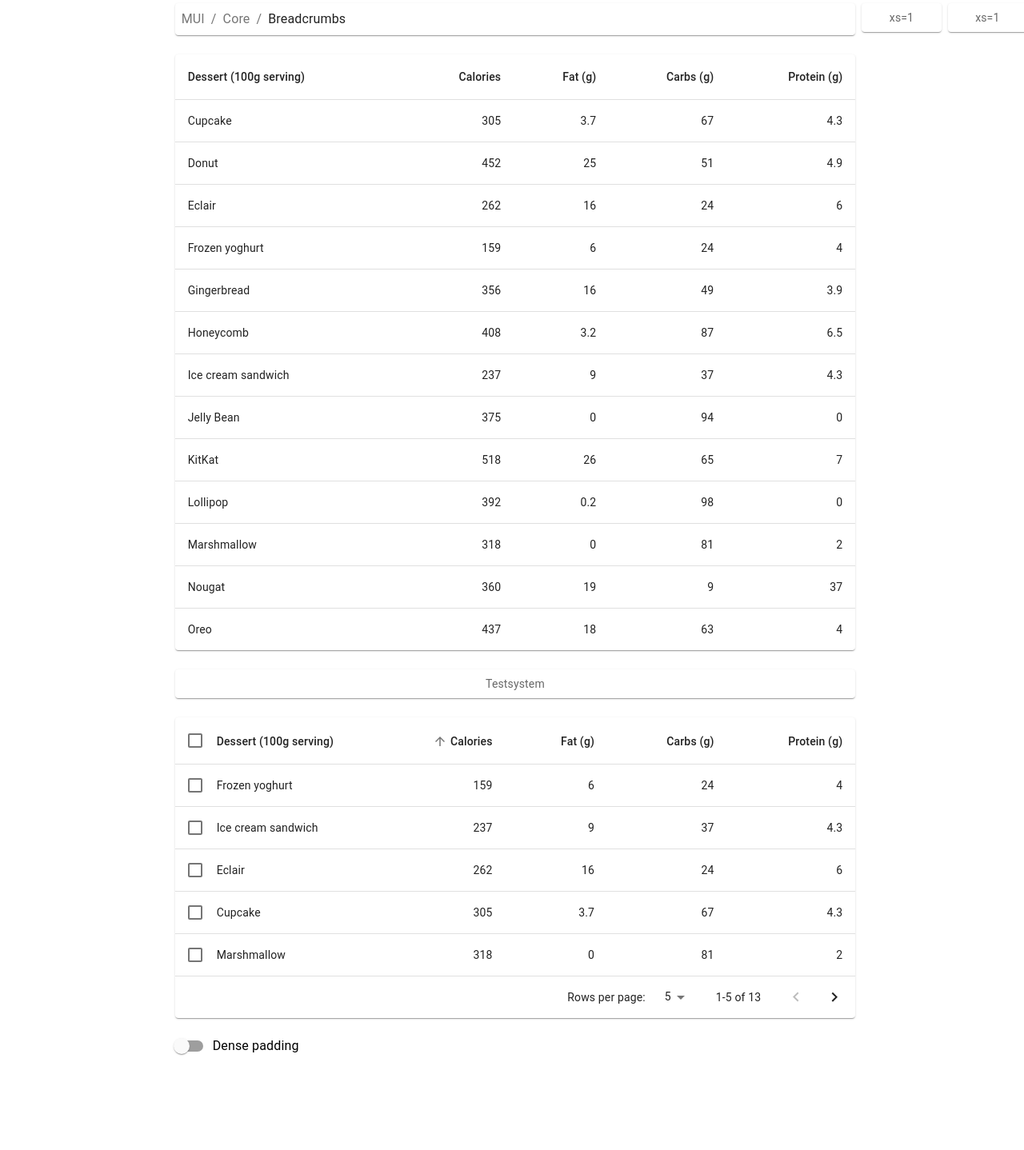
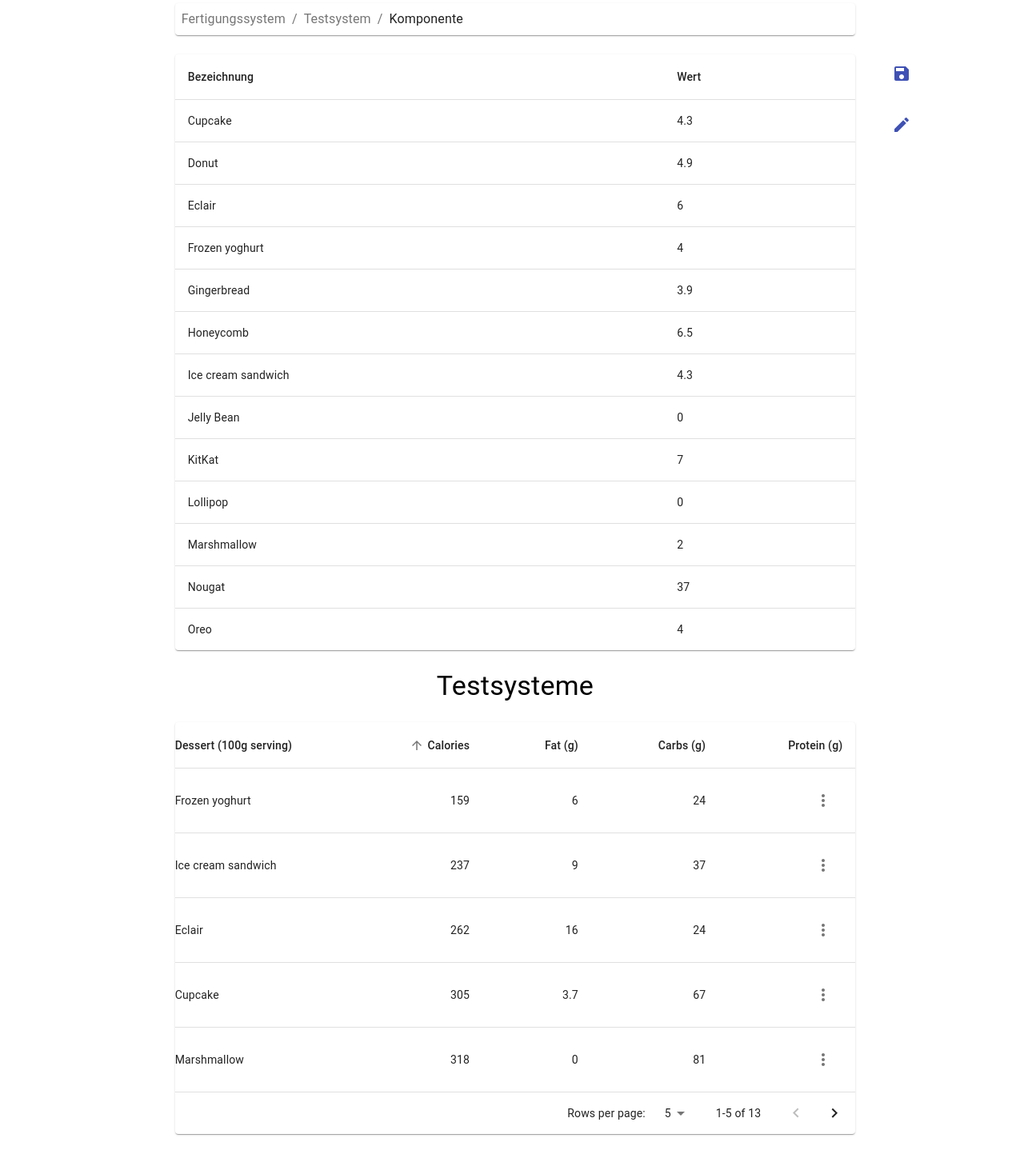
Before and after one commit to DerKarums/EquiDatApp, a React (Create React App) app in the folder frontend/: page / in a window 1280 px wide. Shown: the whole page at 80% size. Before the commit the page ends 1331 px from the top, so only its background shows below. Built offline with nearby package versions, Linux system fonts and the light colour scheme.

Commit message:
EQ-55 improvement

```diff
--- a/frontend/package.json
+++ b/frontend/package.json
@@ -6,7 +6,9 @@
     "@emotion/react": "^11.4.1",
     "@emotion/styled": "^11.3.0",
     "@material-ui/core": "^4.12.3",
-    "@mui/material": "^5.0.1",
+    "@material-ui/icons": "^4.11.2",
+    "@mui/icons-material": "^5.0.1",
+    "@mui/material": "^5.0.2",
     "@mui/x-data-grid": "^5.0.0-beta.2",
     "@mui/x-data-grid-generator": "^5.0.0-beta.2",
     "@mui/x-data-grid-pro": "^5.0.0-beta.2",
--- a/frontend/src/components/Detail.tsx
+++ b/frontend/src/components/Detail.tsx
@@ -1,15 +1,13 @@
-import { ClassNames } from '@emotion/react';
-import { alpha, Box, Breadcrumbs, Button, Checkbox, FormControlLabel, Grid, IconButton, Link, makeStyles, Switch, Tab, TableBody, TableCell, TableContainer, TableHead, TablePagination, TableSortLabel, Tabs, TextField, Toolbar, Tooltip } from '@material-ui/core';
-import { Alert, Paper, Stack, Table, TableRow } from '@mui/material';
+import { Box, Breadcrumbs, Checkbox, FormControlLabel, Grid, Link, ListItemIcon, ListItemText, makeStyles, MenuList, Switch, TableBody, TableCell, TableContainer, TableHead, TablePagination, TableSortLabel } from '@material-ui/core';
+import { Button, IconButton, Paper, Stack, Menu, MenuItem, Table, TableRow } from '@mui/material';
 import { styled } from '@mui/material/styles';
 import Typography from '@mui/material/Typography';
 import * as React from 'react';
-import { DataGrid, GridColDef, GridRowsProp, GridSortModel } from '@mui/x-data-grid';
-import { useDemoData } from '@mui/x-data-grid-generator';
-import { DataGridPro, GridCellParams, GridColumnResizeParams, useGridApiRef } from '@mui/x-data-grid-pro';
-import DeleteIcon from '@mui/icons-material/Delete';
-import FilterListIcon from '@mui/icons-material/FilterList';
 import { visuallyHidden } from '@mui/utils';
+import MoreVertIcon from '@material-ui/icons/MoreVert';
+import SaveIcon from '@mui/icons-material/Save';
+import EditIcon from '@mui/icons-material/Edit';
+
 
 const Item = styled(Paper)(({ theme }) => ({
     ...theme.typography.body2,
@@ -18,21 +16,14 @@ const Item = styled(Paper)(({ theme }) => ({
     color: theme.palette.text.secondary,
 }));
 
-const useStyles = makeStyles({
-    table: {
-        minWidth: 650,
-    },
-})
-
 function Detail() {
-    const classes = useStyles();
-
     const [order, setOrder] = React.useState<Order>('asc');
     const [orderBy, setOrderBy] = React.useState<keyof Data>('calories');
     const [selected, setSelected] = React.useState<readonly string[]>([]);
     const [page, setPage] = React.useState(0);
     const [dense, setDense] = React.useState(false);
     const [rowsPerPage, setRowsPerPage] = React.useState(5);
+    const [selection, setSelection] = React.useState([]);
 
     const handleRequestSort = (
         event: React.MouseEvent<unknown>,
@@ -52,7 +43,7 @@ function Detail() {
         setSelected([]);
     };
 
-    const handleClick = (event: React.MouseEvent<unknown>, name: string) => {
+    const handleClickFirst = (event: React.MouseEvent<unknown>, name: string) => {
         const selectedIndex = selected.indexOf(name);
         let newSelected: readonly string[] = [];
 
@@ -85,6 +76,15 @@ function Detail() {
         setDense(event.target.checked);
     };
 
+    const [anchorEl, setAnchorEl] = React.useState<null | HTMLElement>(null);
+    const open = Boolean(anchorEl);
+    const handleClickSecond = (event: React.MouseEvent<HTMLButtonElement>) => {
+        setAnchorEl(event.currentTarget);
+    };
+    const handleClose = () => {
+        setAnchorEl(null);
+    };
+
     const isSelected = (name: string) => selected.indexOf(name) !== -1;
 
     // Avoid a layout jump when reaching the last page with empty rows.
@@ -101,23 +101,19 @@ function Detail() {
                         <Grid item xs={8}>
                             <Item><Breadcrumbs aria-label="breadcrumb">
                                 <Link underline="hover" color="inherit" href="/">
-                                    MUI
+                                    Fertigungssystem
                                 </Link>
                                 <Link
                                     underline="hover"
                                     color="inherit"
                                     href="/getting-started/installation/"
                                 >
-                                    Core
+                                    Testsystem
                                 </Link>
-                                <Typography color="text.primary">Breadcrumbs</Typography>
+                                <Typography color="text.primary">Komponente</Typography>
                             </Breadcrumbs></Item>
                         </Grid>
-                        <Grid item xs={1}>
-                            <Item>xs=1</Item>
-                        </Grid>
-                        <Grid item xs={1}>
-                            <Item>xs=1</Item>
+                        <Grid item xs={2}>
                         </Grid>
                     </Grid>
                     <Grid container spacing={1}>
@@ -125,14 +121,11 @@ function Detail() {
                         </Grid>
                         <Grid item xs={8}>
                             <TableContainer component={Paper}>
-      <Table sx={{ minWidth: 650 }} aria-label="simple table">
+                                <Table sx={{ minWidth: 650 }} aria-label="simple table" >
                                     <TableHead>
                                         <TableRow>
-            <TableCell>Dessert (100g serving)</TableCell>
-            <TableCell align="right">Calories</TableCell>
-            <TableCell align="right">Fat&nbsp;(g)</TableCell>
-            <TableCell align="right">Carbs&nbsp;(g)</TableCell>
-            <TableCell align="right">Protein&nbsp;(g)</TableCell>
+                                            <TableCell>Bezeichnung</TableCell>
+                                            <TableCell align="left">Wert</TableCell>
                                         </TableRow>
                                     </TableHead>
                                     <TableBody>
@@ -144,24 +137,37 @@ function Detail() {
                                                 <TableCell component="th" scope="row">
                                                     {row.name}
                                                 </TableCell>
-              <TableCell align="right">{row.calories}</TableCell>
-              <TableCell align="right">{row.fat}</TableCell>
-              <TableCell align="right">{row.carbs}</TableCell>
-              <TableCell align="right">{row.protein}</TableCell>
+                                                <TableCell align="left">{row.protein}</TableCell>
                                             </TableRow>
                                         ))}
                                     </TableBody>
                                 </Table>
                             </TableContainer>
                         </Grid>
-                        <Grid item xs={2}>
+                        <Grid item xs={1}>
+                            <Stack spacing={2}
+                                justifyContent="center"
+                                alignItems="left"><IconButton color="primary">
+
+                                    <SaveIcon sx={{ fontSize: 60 }} />
+                                </IconButton><IconButton color="primary">
+                                    <EditIcon sx={{ fontSize: 60 }} />
+                                </IconButton>
+                            </Stack>
+                        </Grid>
+                        <Grid item xs={1}>
                         </Grid>
                     </Grid>
                     <Grid container spacing={1}>
                         <Grid item xs={2}>
                         </Grid><Grid item xs={8}>
-                            <Item>Testsystem</Item>
-                        </Grid><Grid item xs={2}>
+                            <Stack spacing={2}>
+                                <Typography variant="h4" gutterBottom component="div" align="center">
+                                    Testsysteme
+                                </Typography>
+                            </Stack>
+                        </Grid>
+                        <Grid item xs={2}>
                         </Grid>
                     </Grid>
                     <Grid container spacing={1}>
@@ -195,14 +201,14 @@ function Detail() {
                                                         return (
                                                             <TableRow
                                                                 hover
-                                                                onClick={(event) => handleClick(event, row.name)}
+                                                                // onClick={(event) => handleClickFirst(event, row.name)}
                                                                 role="checkbox"
                                                                 aria-checked={isItemSelected}
                                                                 tabIndex={-1}
                                                                 key={row.name}
                                                                 selected={isItemSelected}
                                                             >
-                                                                <TableCell padding="checkbox">
+                                                                {/* <TableCell padding="checkbox">
                                                                     <Checkbox
                                                                         color="primary"
                                                                         checked={isItemSelected}
@@ -210,7 +216,7 @@ function Detail() {
                                                                             'aria-labelledby': labelId,
                                                                         }}
                                                                     />
-                                                                </TableCell>
+                                                                </TableCell> */}
                                                                 <TableCell
                                                                     component="th"
                                                                     id={labelId}
@@ -222,7 +228,31 @@ function Detail() {
                                                                 <TableCell align="right">{row.calories}</TableCell>
                                                                 <TableCell align="right">{row.fat}</TableCell>
                                                                 <TableCell align="right">{row.carbs}</TableCell>
-                                                                <TableCell align="right">{row.protein}</TableCell>
+                                                                <TableCell align="right"><div>
+                                                                    <IconButton
+                                                                        id="basic-button"
+                                                                        aria-controls="basic-menu"
+                                                                        aria-haspopup="true"
+                                                                        aria-expanded={open ? 'true' : undefined}
+                                                                        onClick={handleClickSecond}
+                                                                    >
+                                                                        <MoreVertIcon></MoreVertIcon>
+                                                                    </IconButton>
+                                                                    <Menu
+                                                                        id="basic-menu"
+                                                                        anchorEl={anchorEl}
+                                                                        open={open}
+                                                                        onClose={handleClose}
+                                                                        MenuListProps={{
+                                                                            'aria-labelledby': 'basic-button',
+                                                                        }}
+                                                                    >
+                                                                        <MenuItem onClick={handleClose}>Dublizieren</MenuItem>
+                                                                        <MenuItem onClick={handleClose}>Neu zuweisen</MenuItem>
+                                                                        <MenuItem onClick={handleClose}>Löschen</MenuItem>
+                                                                    </Menu>
+                                                                </div>
+                                                                </TableCell>
                                                             </TableRow>
                                                         );
                                                     })}
@@ -248,18 +278,15 @@ function Detail() {
                                         onRowsPerPageChange={handleChangeRowsPerPage}
                                     />
                                 </Paper>
-                                <FormControlLabel
-                                    control={<Switch checked={dense} onChange={handleChangeDense} />}
-                                    label="Dense padding"
-                                />
                             </Box>
 
                         </Grid><Grid item xs={2}>
                         </Grid>
                     </Grid>
+
                 </Stack>
             </header>
-        </div>
+        </div >
     );
 }
 
@@ -401,17 +428,6 @@ function EnhancedTableHead(props: EnhancedTableProps) {
     return (
         <TableHead>
             <TableRow>
-                <TableCell padding="checkbox">
-                    <Checkbox
-                        color="primary"
-                        indeterminate={numSelected > 0 && numSelected < rowCount}
-                        checked={rowCount > 0 && numSelected === rowCount}
-                        onChange={onSelectAllClick}
-                        inputProps={{
-                            'aria-label': 'select all desserts',
-                        }}
-                    />
-                </TableCell>
                 {headCells.map((headCell) => (
                     <TableCell
                         key={headCell.id}
```
Also changed, not shown: 1 other file (tests, documents, lock files or other folders). Lines whose indentation alone changed are shown as unchanged.
